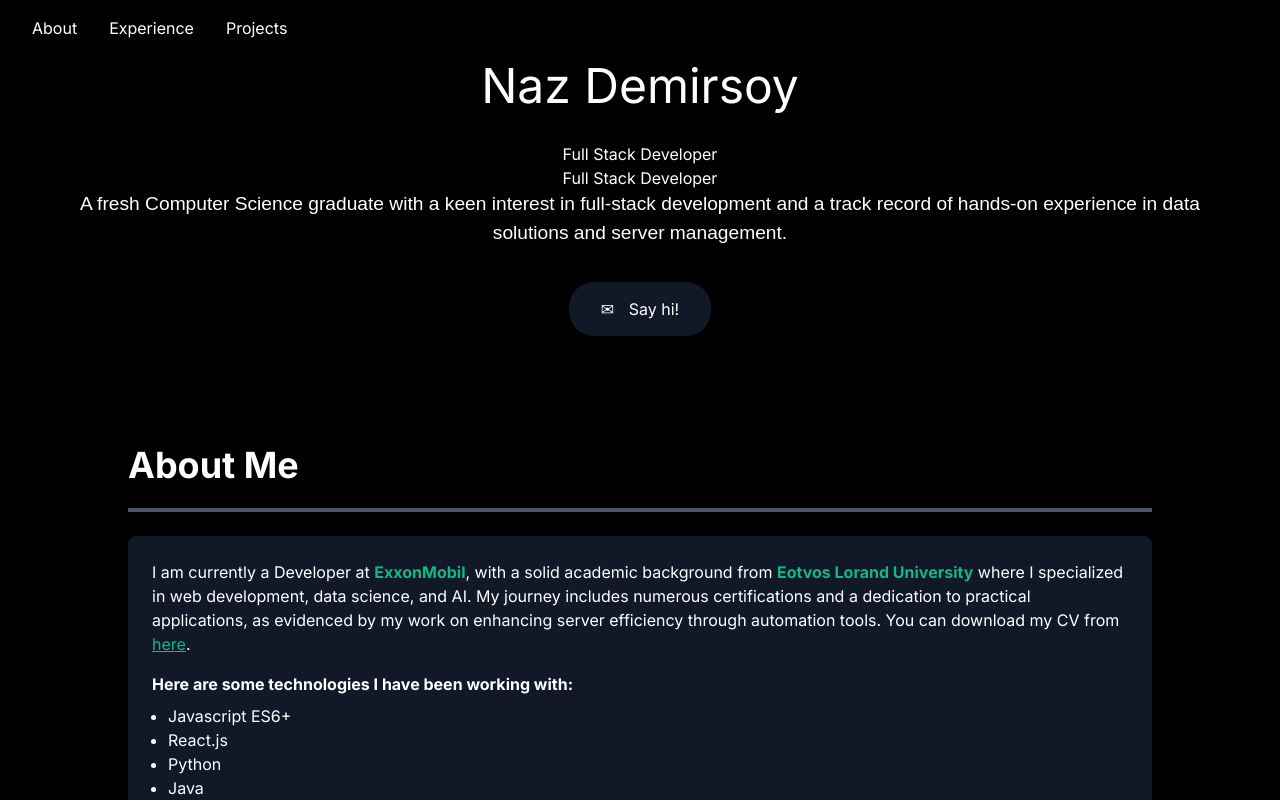
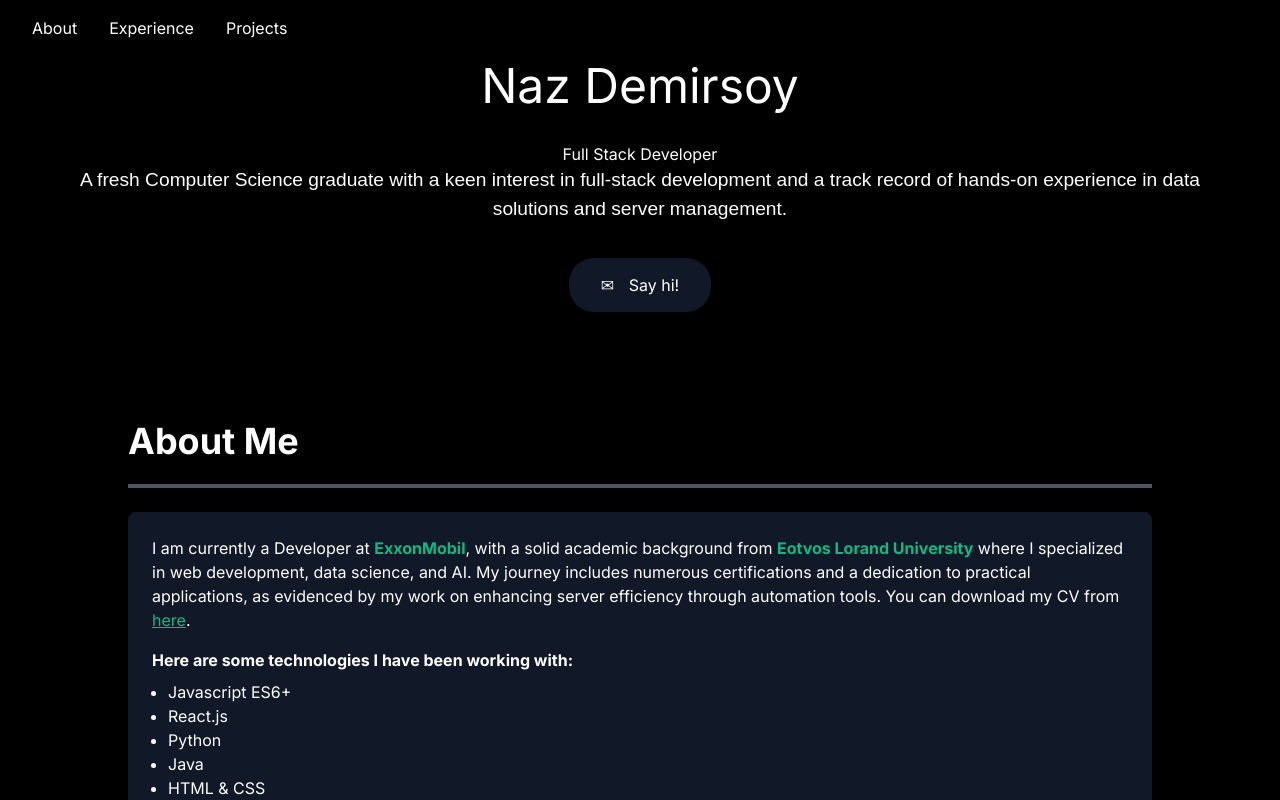
Before and after one commit to nazdemirsoyy/personal_website, a Next.js app: page / in a window 1280 px wide. Shown: the top 800 px of the page. Built offline with nearby package versions, Linux system fonts and the light colour scheme.

Commit message:
Style changes

```diff
--- a/src/app/components/about.js
+++ b/src/app/components/about.js
@@ -4,7 +4,7 @@ function About() {
     return (
       <header className={styles.container}>
         <h1 id={styles.name}>Naz Demirsoy</h1>
-        <h2 id={styles.jobtitle}>Full Stack Developer</h2>Full Stack Developer
+        <h2 id={styles.jobtitle}>Full Stack Developer</h2>
         <p className={styles.paragraph}>
           A fresh Computer Science graduate with a keen interest in full-stack development and a track record of hands-on experience in data solutions and server management.
         </p>
--- a/src/app/components/about.module.css
+++ b/src/app/components/about.module.css
@@ -11,9 +11,11 @@
 }
 
 #font-size{
-  font-size:2em;
+  font-size:1.25em;
   text-align: center;
-  margin-bottom: 10px;
+  margin-bottom: 20px;
+  font-style: italic;
+
 }
 
 .paragraph {
```
